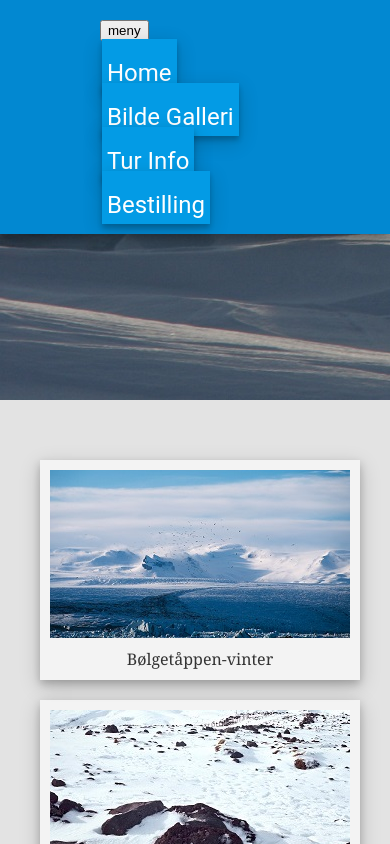
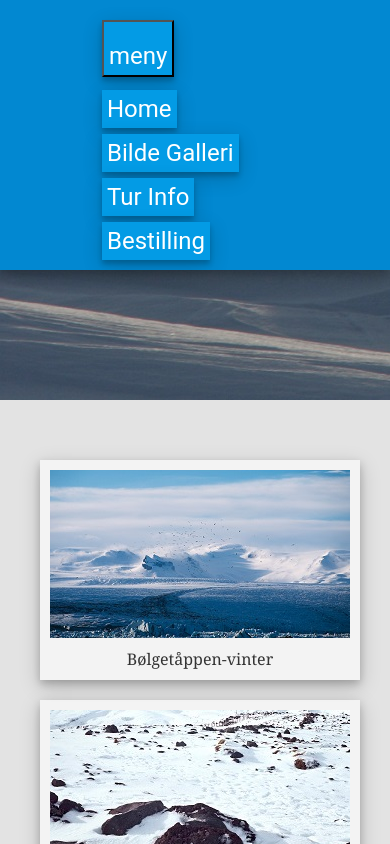
Before and after one commit to patped/web-eksamen, a website: page galleri.html in a window 390 px wide. Both pictures are taken after a click on the button "meny". Shown: the top 844 px of the page. Drawn offline with Linux system fonts and the light colour scheme.

Commit message:
style dropdownmenu

```diff
--- a/galleri.html
+++ b/galleri.html
@@ -13,14 +13,14 @@
 </head>
 
 <body>
- <div id="menubar" class="galleri">
+ <div id="menubar">
    <nav>
       <button id="show_menu">meny</button>
       <ul id='manu_container'>
-        <li><a id="buttonHjem" href="index.html">Home</a></li>
-        <li><a id="buttonGalleri" href="galleri.html">Bilde Galleri</a></li>
-        <li><a id="buttonTur" href="tur.html">Tur Info</a></li>
-        <li><a id="buttonBestilling" href="bestilling.html">Bestilling</a></li>
+        <li><a href="index.html">Home</a></li>
+        <li><a href="galleri.html">Bilde Galleri</a></li>
+        <li><a href="tur.html">Tur Info</a></li>
+        <li><a href="bestilling.html">Bestilling</a></li>
       </ul>
     </nav>
   </div>
--- a/style.css
+++ b/style.css
@@ -52,26 +52,6 @@ th {
 
 }
 
-#buttonHjem {
-  background: #039BE5;
-  box-shadow: 0 4px 5px 0 rgba(0, 0, 0, 0.2), 0 6px 20px 0 rgba(0, 0, 0, 0.19);
-}
-
-#buttonGalleri {
-  background: #039BE5;
-  box-shadow: 0 4px 5px 0 rgba(0, 0, 0, 0.2), 0 6px 20px 0 rgba(0, 0, 0, 0.19);
-}
-
-#buttonTur {
-  background: #039BE5;
-  box-shadow: 0 4px 5px 0 rgba(0, 0, 0, 0.2), 0 6px 20px 0 rgba(0, 0, 0, 0.19);
-}
-
-#buttonBestilling {
-  background: #039BE5;
-  box-shadow: 0 4px 5px 0 rgba(0, 0, 0, 0.2), 0 6px 20px 0 rgba(0, 0, 0, 0.19);
-}
-
 
 
 nav {
@@ -92,6 +72,8 @@ nav ul li a {
   padding: 20px 5px 5px 5px;
   margin-left: 2px;
   font-family: "Roboto", "Helvetica Neue", Helvetica, Arial, sans-serif;
+  background: #039BE5;
+  box-shadow: 0 4px 5px 0 rgba(0, 0, 0, 0.2), 0 6px 20px 0 rgba(0, 0, 0, 0.19);
 }
 
 nav ul li a:hover {
@@ -101,6 +83,14 @@ nav ul li a:hover {
 @media (max-width: 600px) {
   nav #show_menu {
     display: block;
+      color: #FFF;
+  text-decoration: none;
+  font-size: 24px;
+  padding: 20px 5px 5px 5px;
+  margin-left: 2px;
+  font-family: "Roboto", "Helvetica Neue", Helvetica, Arial, sans-serif;
+  background: #039BE5;
+  box-shadow: 0 4px 5px 0 rgba(0, 0, 0, 0.2), 0 6px 20px 0 rgba(0, 0, 0, 0.19);
   }
   nav ul {
     display: none;
@@ -110,7 +100,24 @@ nav ul li a:hover {
     display: block;
   }
   nav ul li {
-    display: block;
+    display: list-item;
+  }
+
+  nav ul li a {
+     color: #FFF;
+  text-decoration: none;
+  font-size: 24px;
+  padding: 5px 5px 5px 5px;
+  margin-left: 2px;
+  font-family: "Roboto", "Helvetica Neue", Helvetica, Arial, sans-serif;
+  background: #039BE5;
+  box-shadow: 0 4px 5px 0 rgba(0, 0, 0, 0.2), 0 6px 20px 0 rgba(0, 0, 0, 0.19);
+  width: 140px;
+  height: 100px;
+  }
+
+    nav ul li a:hover {
+    padding: 5px 5px 5px 5px;
   }
 }
 
```
